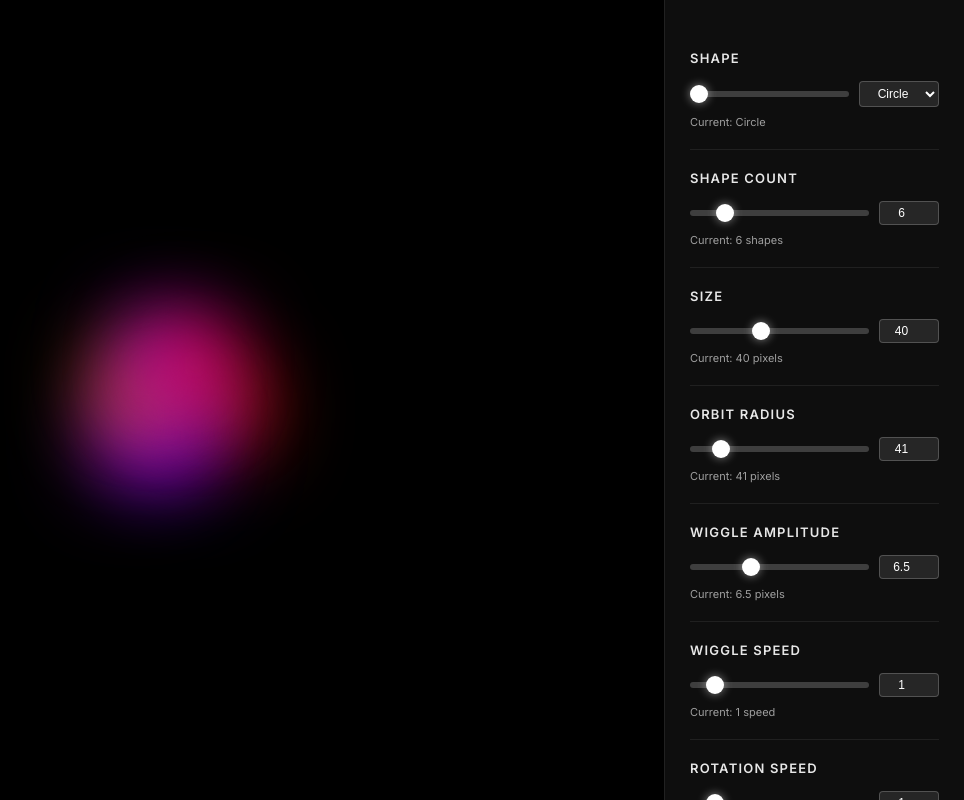
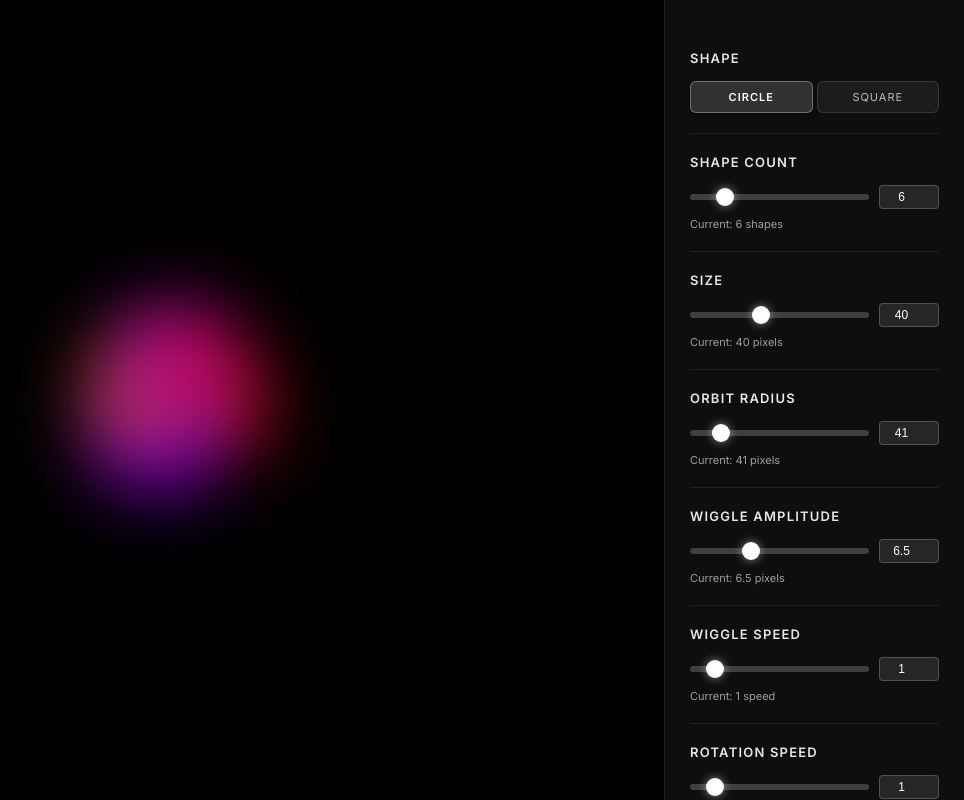
Before and after one commit to iamvaskiv/colorful_blob, a plain HTML site: page index.html in a window 1280 px wide. Shown: the whole page, without its empty margins (316-1280 px from the left). Drawn offline with Linux system fonts and the light colour scheme; animation ran at ten frames a second.

Commit message:
prettier

```diff
--- a/index.html
+++ b/index.html
@@ -150,6 +150,42 @@
                 transform: translateY(-1px);
             }
 
+            .shape-tabs {
+                display: flex;
+                gap: 4px;
+                width: 100%;
+            }
+
+            .shape-tab {
+                flex: 1;
+                padding: 8px 16px;
+                background: rgba(255, 255, 255, 0.06);
+                border: 1px solid rgba(255, 255, 255, 0.12);
+                border-radius: 6px;
+                color: rgba(255, 255, 255, 0.7);
+                font-size: 11px;
+                cursor: pointer;
+                text-align: center;
+                text-transform: uppercase;
+                letter-spacing: 1px;
+                transition: all 0.3s ease;
+                user-select: none;
+            }
+
+            .shape-tab:hover {
+                background: rgba(255, 255, 255, 0.1);
+                border-color: rgba(255, 255, 255, 0.2);
+                color: rgba(255, 255, 255, 0.9);
+            }
+
+            .shape-tab.active {
+                background: rgba(255, 255, 255, 0.15);
+                border-color: rgba(255, 255, 255, 0.3);
+                color: white;
+                font-weight: 600;
+                box-shadow: 0 2px 8px rgba(0, 0, 0, 0.2);
+            }
+
             .color-list {
                 display: flex;
                 flex-wrap: wrap;
@@ -291,27 +327,17 @@
         <div class="controls-panel">
             <div class="control-section">
                 <div class="control-title">Shape</div>
-                <div class="control-row">
-                    <input
-                        type="range"
-                        class="slider"
-                        id="shapeType"
-                        min="0"
-                        max="1"
-                        step="1"
-                        value="0"
-                    />
-                    <select
-                        class="number-input"
-                        id="shapeTypeInput"
-                        style="width: 80px; text-align: center"
+                <div class="shape-tabs">
+                    <div
+                        class="shape-tab active"
+                        data-shape="0"
+                        onclick="setShape(0)"
                     >
-                        <option value="0">Circle</option>
-                        <option value="1">Square</option>
-                    </select>
-                </div>
-                <div class="value-display">
-                    Current: <span id="shapeTypeValue">Circle</span>
+                        Circle
+                    </div>
+                    <div class="shape-tab" data-shape="1" onclick="setShape(1)">
+                        Square
+                    </div>
                 </div>
             </div>
 
--- a/script.js
+++ b/script.js
@@ -203,7 +203,7 @@ function setupControls() {
         rotationSpeed: { min: 0, max: 10, step: 0.1 },
         blurAmount: { min: 0, max: 56, step: 0.5 },
         orbitOffset: { min: 0, max: 10, step: 0.5 },
-        shapeType: { min: 0, max: 1, step: 1 },
+
         squareWidth: { min: 2, max: 100, step: 1 },
         squareHeight: { min: 2, max: 100, step: 1 },
     };
@@ -221,30 +221,7 @@ function setupControls() {
             slider.value = numValue;
             input.value = numValue;
 
-            if (key === "shapeType") {
-                valueDisplay.textContent = numValue === 0 ? "Circle" : "Square";
-                // Show/hide appropriate controls
-                const squareControls =
-                    document.getElementById("squareControls");
-                const squareHeightSection = document.getElementById(
-                    "squareHeightSection",
-                );
-                const sizeControl = document.getElementById("sizeControl");
-
-                if (numValue === 1) {
-                    // Show square controls, hide circle size
-                    squareControls.style.display = "block";
-                    squareHeightSection.style.display = "block";
-                    if (sizeControl) sizeControl.style.display = "none";
-                } else {
-                    // Show circle size, hide square controls
-                    squareControls.style.display = "none";
-                    squareHeightSection.style.display = "none";
-                    if (sizeControl) sizeControl.style.display = "block";
-                }
-            } else {
-                valueDisplay.textContent = numValue;
-            }
+            valueDisplay.textContent = numValue;
 
             // Recreate circles if count changed
             if (key === "shapeCount") {
@@ -548,8 +525,14 @@ function importPreferences() {
             );
         }
 
-        // Update all UI controls
+        // Update all controls
         Object.keys(config).forEach((key) => {
+            if (key === "shapeType") {
+                // Handle shape tabs separately
+                setShape(config[key]);
+                return;
+            }
+
             const slider = document.getElementById(key);
             const input = document.getElementById(key + "Input");
             const valueDisplay = document.getElementById(key + "Value");
@@ -593,6 +576,36 @@ function importPreferences() {
     }
 }
 
+// Shape tab control function
+function setShape(shapeValue) {
+    config.shapeType = shapeValue;
+
+    // Update tab appearance
+    document.querySelectorAll(".shape-tab").forEach((tab) => {
+        tab.classList.remove("active");
+    });
+    document
+        .querySelector(`[data-shape="${shapeValue}"]`)
+        .classList.add("active");
+
+    // Show/hide appropriate controls
+    const squareControls = document.getElementById("squareControls");
+    const squareHeightSection = document.getElementById("squareHeightSection");
+    const sizeControl = document.getElementById("sizeControl");
+
+    if (shapeValue === 1) {
+        // Show square controls, hide circle size
+        squareControls.style.display = "block";
+        squareHeightSection.style.display = "block";
+        if (sizeControl) sizeControl.style.display = "none";
+    } else {
+        // Show circle size, hide square controls
+        squareControls.style.display = "none";
+        squareHeightSection.style.display = "none";
+        if (sizeControl) sizeControl.style.display = "block";
+    }
+}
+
 // Initialize controls when DOM is loaded
 document.addEventListener("DOMContentLoaded", () => {
     setupControls();
```
